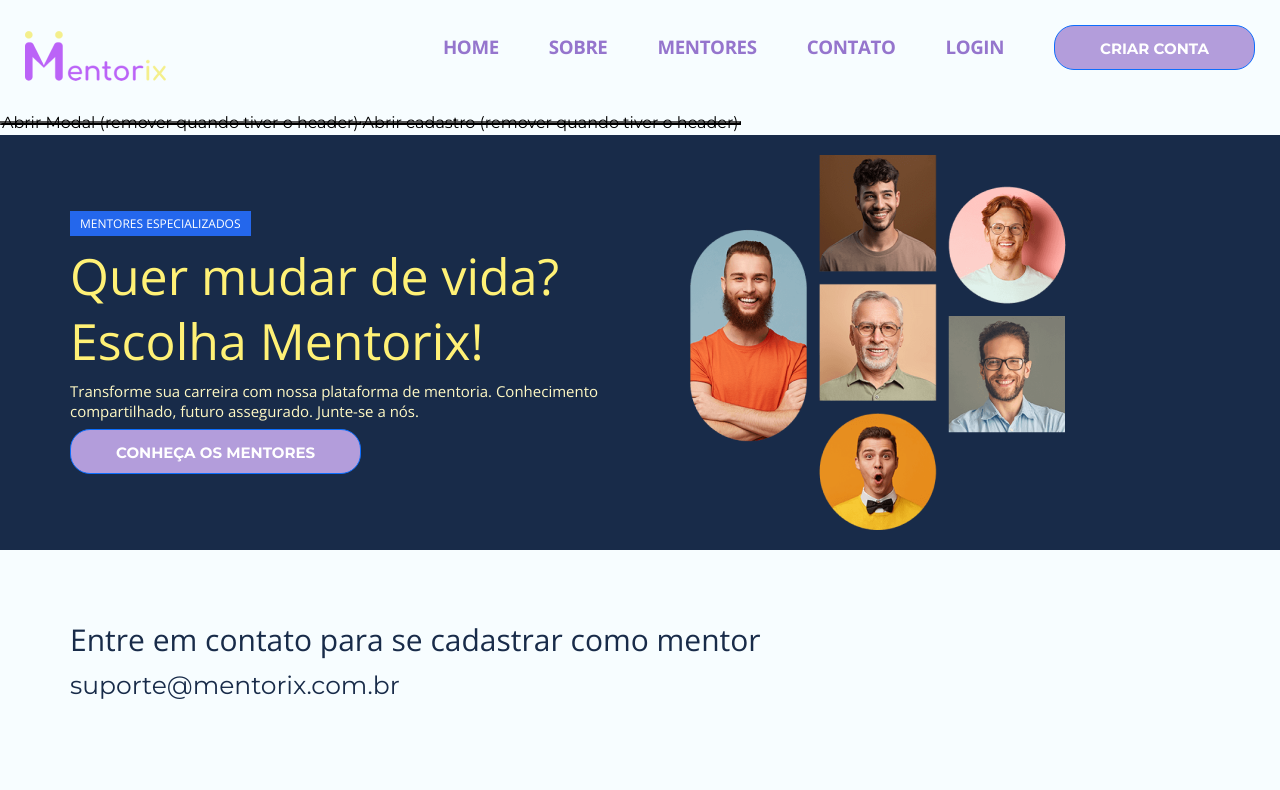
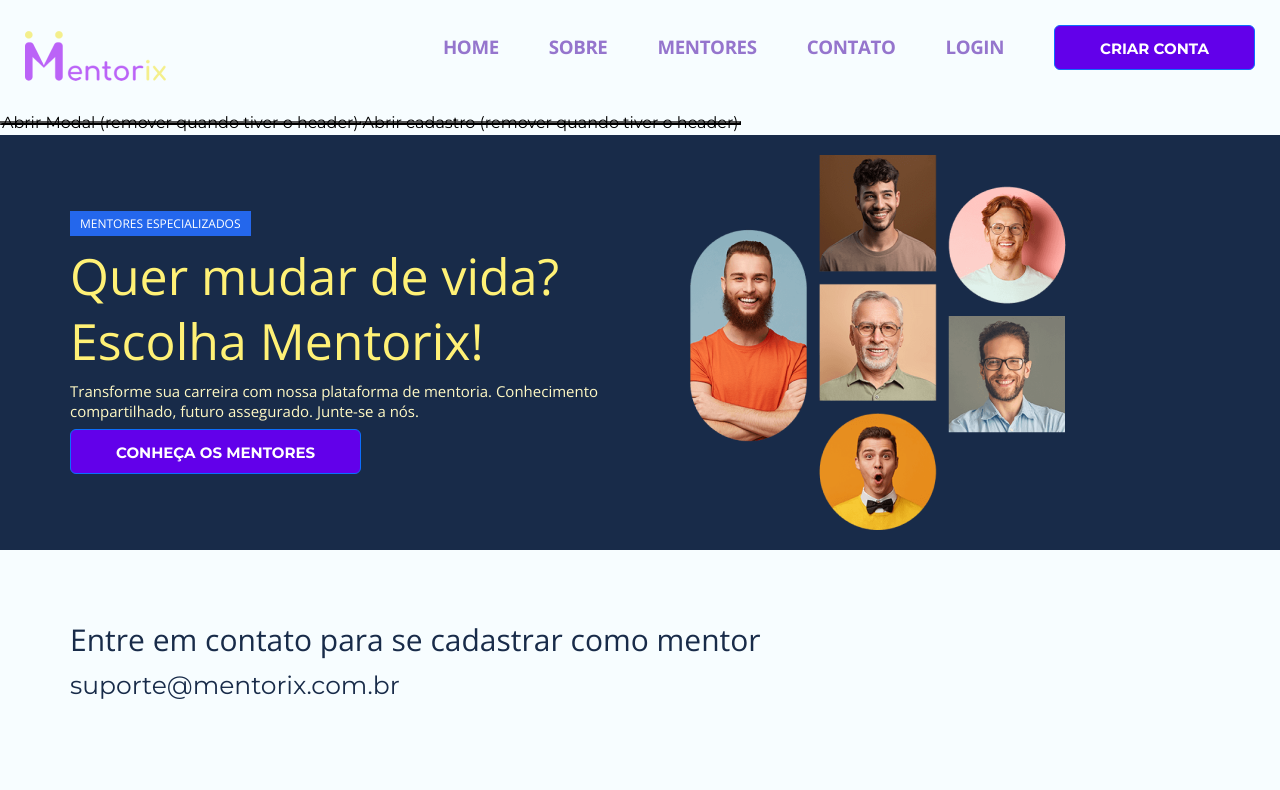
Before and after one commit to devtaw/react-frontend-mentorix, a React (Vite) app: page / in a window 1280 px wide. Shown: the top 790 px of the page. Built offline with nearby package versions, Linux system fonts and the light colour scheme.

Commit message:
:lipstick: feat: ajuste na estilização geral

```diff
--- a/src/common/Button/MentorixButton.styled.js
+++ b/src/common/Button/MentorixButton.styled.js
@@ -5,9 +5,9 @@ export const MentorixButton = styled(Button)`
   height: 45px;
   padding: 0 45px;
   display: inline-block;
-  background-color: #b39ddb;
+  background-color: ${(props) => props.theme["primary-a700"]};
   line-height: 45px;
-  border-radius: 20px;
+  border-radius: 6px;
   font-size: 15px;
   font-weight: 600;
   color: #fff;
--- a/src/pages/ListaMentores/ListaMentores.styled.js
+++ b/src/pages/ListaMentores/ListaMentores.styled.js
@@ -1,4 +1,9 @@
 import styled from "styled-components";
+
+export const Container = styled.div`
+  margin: 0 auto;
+  width: 69.375vw;
+`;
 
 export const ContentSection = styled.div`
   display: flex;
```
